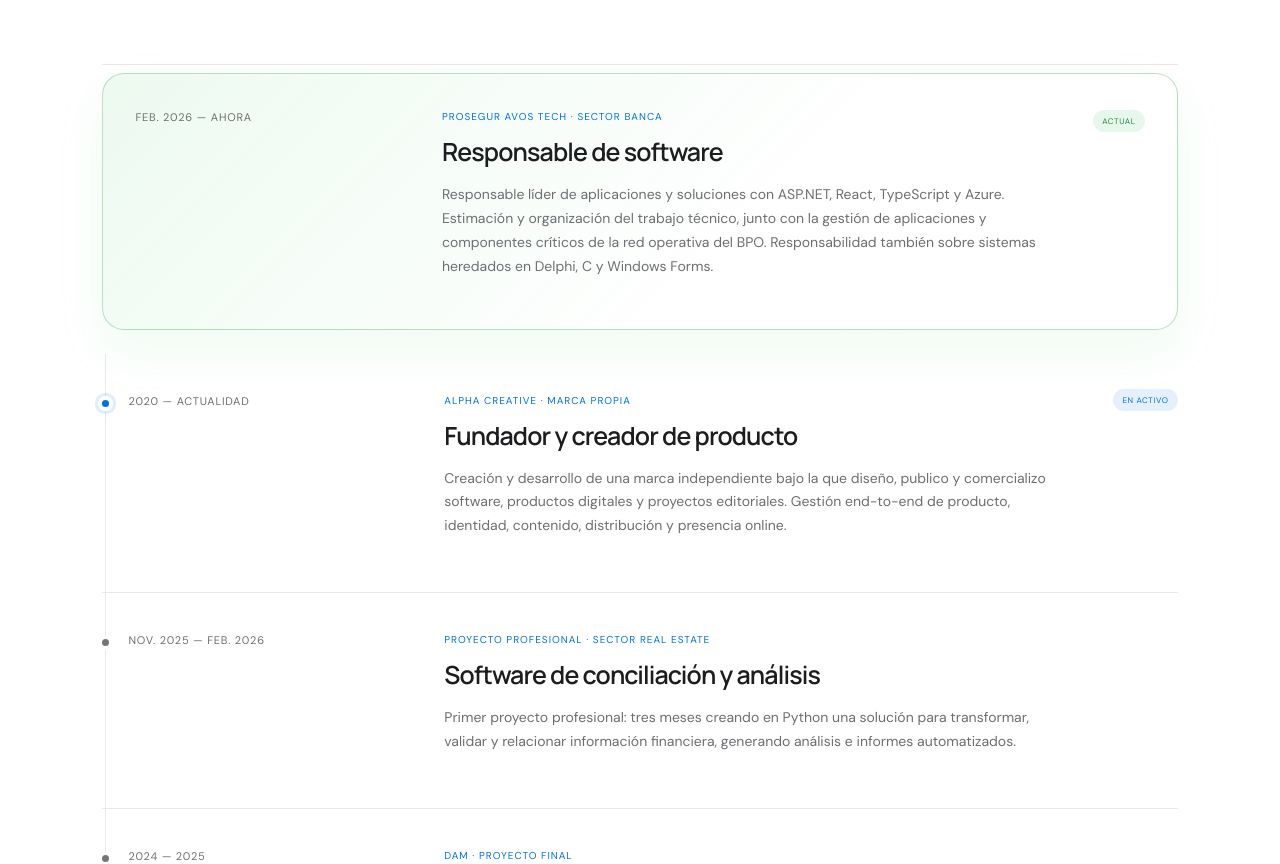
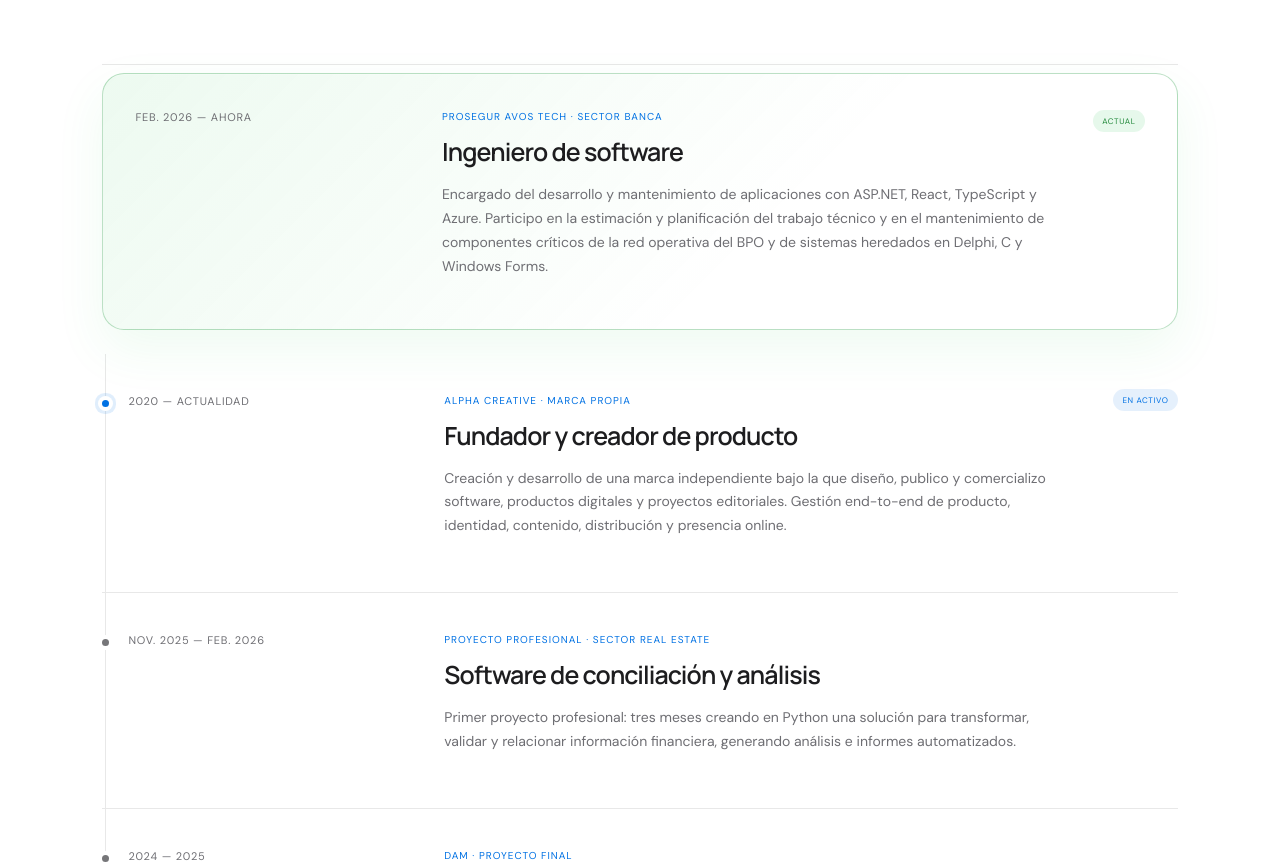
Before and after one commit to AlphaCreativeSoftware/Portfolio, a React (Vite) app: page /portfolio in a window 1280 px wide. Shown: the part 4980-5844 px from the top of the page. Built offline with nearby package versions, Linux system fonts and the light colour scheme.

Commit message:
Cargo actualizado

```diff
--- a/src/features/portfolio/data/experience.ts
+++ b/src/features/portfolio/data/experience.ts
@@ -8,16 +8,18 @@ type Experience = {
   status?: string
 }
 
+export const currentExperience: Experience = {
+  id: 'avos-tech',
+  date: 'Feb. 2026 — Ahora',
+  company: 'Prosegur AVOS Tech · Sector banca',
+  title: 'Ingeniero de software',
+  description: 'Encargado del desarrollo y mantenimiento de aplicaciones con ASP.NET, React, TypeScript y Azure. Participo en la estimación y planificación del trabajo técnico y en el mantenimiento de componentes críticos de la red operativa del BPO y de sistemas heredados en Delphi, C y Windows Forms.',
+  variant: 'current',
+  status: 'Actual',
+}
+
 export const experience: Experience[] = [
-  {
-    id: 'avos-tech',
-    date: 'Feb. 2026 — Ahora',
-    company: 'Prosegur AVOS Tech · Sector banca',
-    title: 'Responsable de software',
-    description: 'Responsable líder de aplicaciones y soluciones con ASP.NET, React, TypeScript y Azure. Estimación y organización del trabajo técnico, junto con la gestión de aplicaciones y componentes críticos de la red operativa del BPO. Responsabilidad también sobre sistemas heredados en Delphi, C y Windows Forms.',
-    variant: 'current',
-    status: 'Actual',
-  },
+  currentExperience,
   {
     id: 'alpha-creative',
     date: '2020 — Actualidad',
--- a/src/features/portfolio/sections/AboutSection.tsx
+++ b/src/features/portfolio/sections/AboutSection.tsx
@@ -1,6 +1,7 @@
 import type { CSSProperties } from 'react'
 import { useOnceVisible } from '../../../shared/hooks/useOnceVisible'
 import { workMethodSteps } from '../data/about'
+import { currentExperience } from '../data/experience'
 import { SectionHeading } from '../../../shared/ui/SectionHeading'
 
 export function AboutSection() {
@@ -31,7 +32,7 @@ export function AboutSection() {
         ))}
       </div>
       <div className="about-now">
-        <span><i /> Ahora</span><p>Responsable de desarrollo y mantenimiento de aplicaciones en cliente bancario.</p><strong>Madrid · Software · Producto · IA aplicada</strong>
+        <span><i /> Ahora</span><p>{currentExperience.title} en el sector bancario, dedicado al desarrollo y mantenimiento de aplicaciones.</p><strong>Madrid · Software · Producto · IA aplicada</strong>
       </div>
     </section>
   )
```
Also changed, not shown: 1 other file (tests, documents, lock files or other folders).
